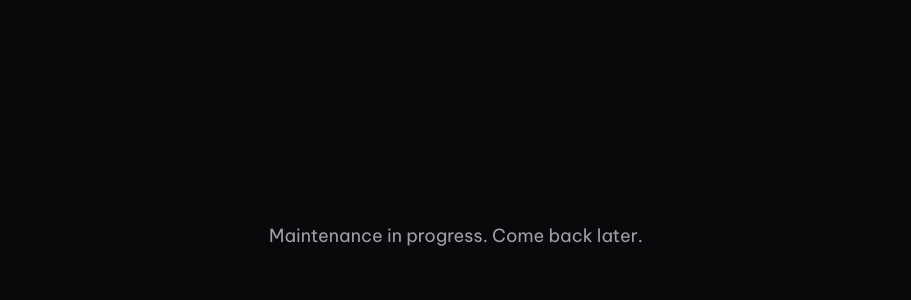
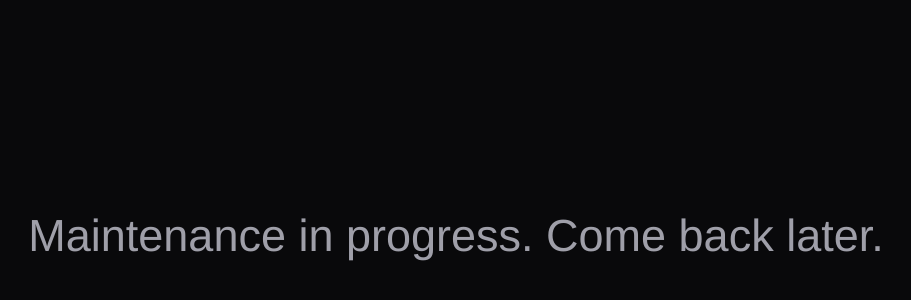
Before and after one commit to fbarrailla/johntran-code, a Next.js app: page / in a window 1280 px wide. Shown: the part 164-464 px from the top of the page, without its empty margins (184-1095 px from the left). Built offline with nearby package versions, Linux system fonts and the light colour scheme; no server answers.

Commit message:
update coming soon styles

```diff
--- a/app/layout.tsx
+++ b/app/layout.tsx
@@ -57,7 +57,12 @@ export default function RootLayout({
       <body className="min-h-full flex flex-col bg-zinc-950 text-zinc-100">
         <ThemeProvider><LanguageProvider>
           <div className="min-h-screen flex items-center justify-center">
-            <p className="text-zinc-400 text-lg">Maintenance in progress. Come back later.</p>
+            <p className="text-zinc-400 text-lg" style={
+        {
+          fontFamily: 'Helvetica, sans-serif',
+          fontSize: 45
+        }
+      }>Maintenance in progress. Come back later.</p>
           </div>
         </LanguageProvider></ThemeProvider>
         {GA_ID && (
```
